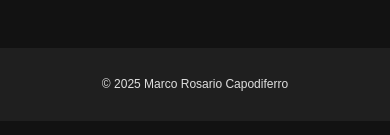
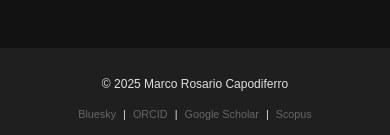
Before and after one commit to MarcoRosarioCapodiferro/marcorosariocapodiferro.github.io, a Jekyll site: the page built from index.md, in a window 390 px wide. Shown: the part 2587-2722 px from the top of the page. Built offline with Jekyll 4.4.1, drawn with Linux system fonts in a browser that asks for light colours.

Commit message:
Contacts

```diff
--- a/_layouts/default.html
+++ b/_layouts/default.html
@@ -57,6 +57,11 @@
 
   <footer>
     <p>&copy; {{ "now" | date: "%Y" }} {{ site.title }}</p>
+	<div class="profile-links">
+    <a href="https://bsky.app/profile/marcocapo.bsky.social" target="_blank">Bluesky</a> |
+    <a href="https://orcid.org/0000-0003-2494-5423" target="_blank">ORCID</a> |
+    <a href="https://scholar.google.com/citations?user=QXZf7hAAAAAJ&hl=en" target="_blank">Google Scholar</a> |
+    <a href="https://www.scopus.com/authid/detail.uri?authorId=57034054300" target="_blank">Scopus</a>
   </footer>
 </body>
 </html>
--- a/css/style.css
+++ b/css/style.css
@@ -367,7 +367,21 @@ footer {
         max-width: 200px;
         height: auto;
     }
+	.profile-links {
+	  margin-top: 0.5em;
+	  font-size: 0.9em;
+	  text-align: center;
+	}
 
+	.profile-links a {
+	  color: #666;
+	  text-decoration: none;
+	  margin: 0 4px;
+	}
+
+	.profile-links a:hover {
+	  text-decoration: underline;
+	}
     .gallery-grid {
         grid-template-columns: 1fr;
     }
```
